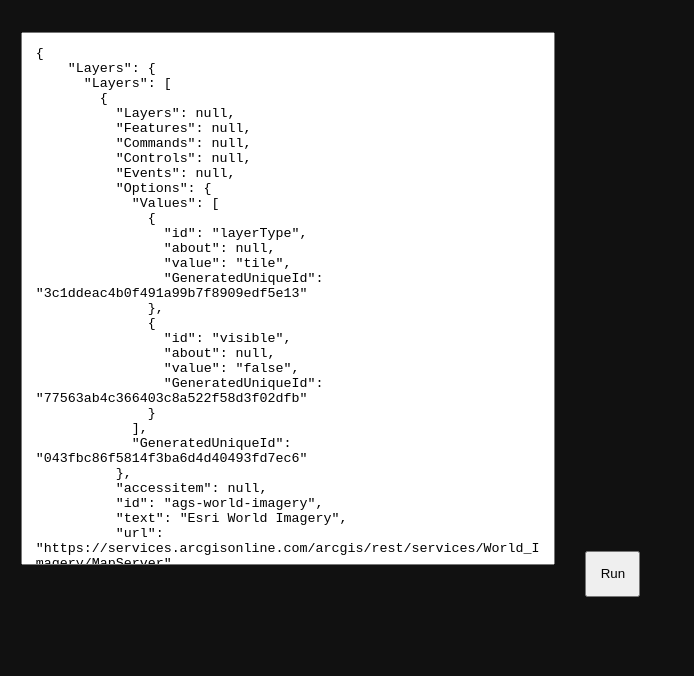
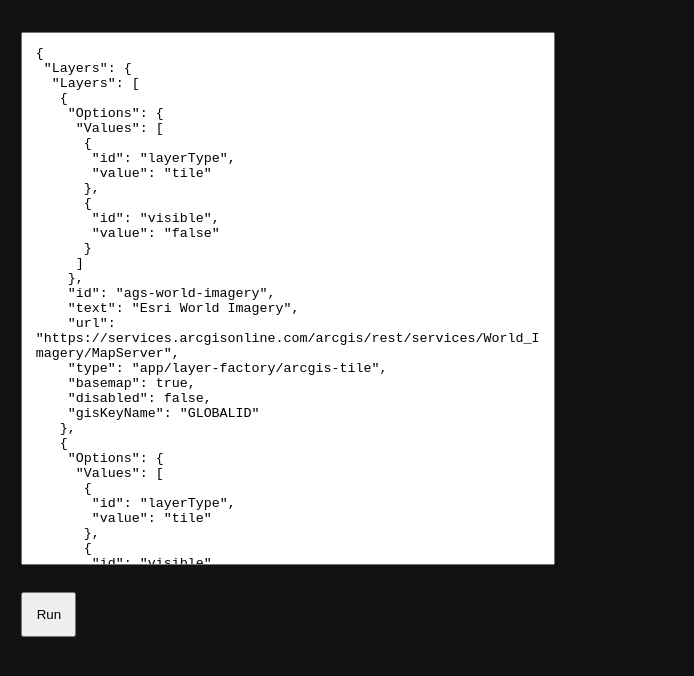
Before and after one commit to ca0v/web-platform-uefgva, a plain HTML site: page index.html in a window 1280 px wide. Shown: the part 48-724 px from the top of the page, without its empty margins (0-694 px from the left). Drawn offline with Linux system fonts and the light colour scheme.

Commit message:
2 files modified

```diff
--- a/script.js
+++ b/script.js
@@ -21,7 +21,7 @@ function strip(parent, key) {
   if (key) {
     const child = parent[key];
     console.log('strip', key, typeof child, child);
-    if (unwanted.find(key)) {
+    if (0 <= unwanted.indexOf(key)) {
       console.log('delete', key);
       delete parent[key];
       return;
```
Also changed, not shown: index.html (+1 -0 lines).
